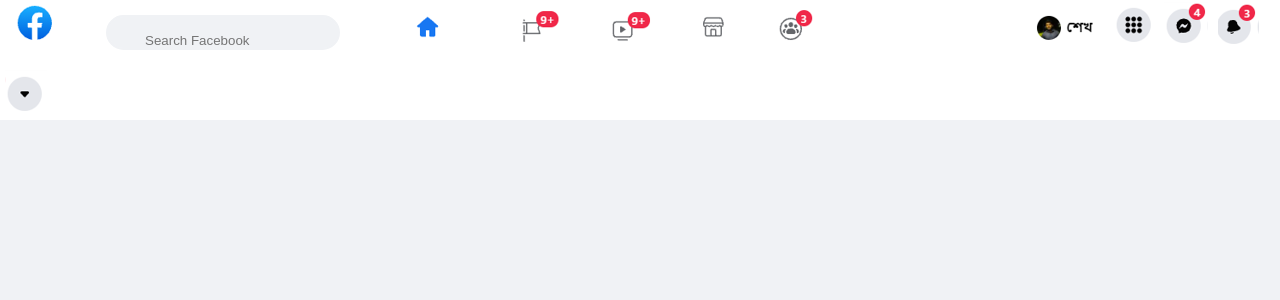
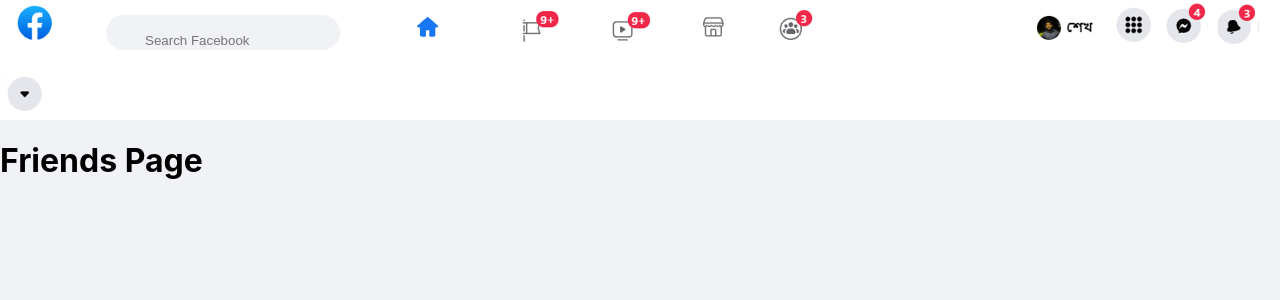
Before and after one commit to Khaair/React-Facebook-Clone, a React (Create React App) app: page /Friends in a window 1280 px wide. Before the commit this address had no page. Shown: the top 300 px of the page. Built offline with nearby package versions, Linux system fonts and the light colour scheme.

Commit message:
facebook

```diff
--- a/src/App.js
+++ b/src/App.js
@@ -2,6 +2,7 @@ import React from "react";
 import { Route, Routes } from "react-router-dom";
 import "./App.css";
 import Account from "./Components/Account";
+import Friends from "./Components/Friends";
 import Gaming from "./Components/Gaming";
 import Groups from "./Components/Groups";
 import Homepage from "./Components/Homepage";
@@ -11,6 +12,7 @@ import Messenger from "./Components/Messenger";
 import Navbar from "./Components/Navbar";
 import Notification from "./Components/Notification";
 import Profile from "./Components/Profile";
+import Saved from "./Components/Saved";
 import Watch from "./Components/Watch";
 
 function App() {
@@ -31,6 +33,8 @@ function App() {
         <Route path="/Messenger" element={<Messenger />} />
         <Route path="/Notification" element={<Notification />} />
         <Route path="/Account" element={<Account />} />
+        <Route path="/Friends" element={<Friends />} />
+        <Route path="/Saved" element={<Saved />} />
       </Routes>
     </div>
   );
--- /dev/null
+++ b/src/Components/Friends.js
@@ -0,0 +1,11 @@
+import React from 'react';
+
+ function Friends() {
+  return (
+    <div>
+        <h1>Friends Page</h1>
+    </div>
+  )
+}
+
+export default Friends
--- a/src/Components/Messenger.js
+++ b/src/Components/Messenger.js
@@ -3,7 +3,7 @@ import React from 'react';
 function Messenger() {
   return(
     <div>
-        <h1>Messenger page</h1>
+        <h1>Messenger</h1>
     </div>
   )
 }
--- /dev/null
+++ b/src/Components/Saved.js
@@ -0,0 +1,11 @@
+import React from 'react';
+
+ function Saved() {
+  return (
+    <div>
+        <h1>Saved Page</h1>
+    </div>
+  )
+}
+
+export default Saved
--- a/src/Components/Sidebar.js
+++ b/src/Components/Sidebar.js
@@ -10,10 +10,10 @@ import "../App.css";
     <li> <Link to="/Profile" className="ll"> <a href><i><img alt='icon' src="img/leftone.PNG" /></i> <span style={{position: 'absolute', padding: '5px'}}>Khairul Islam</span></a> </Link></li>
   </ul>
   <ul>
-    <li><a href><i><img alt='icon' src="img/lefttwo.png" /></i> <span style={{position: 'absolute', padding: '5px'}}>Friends</span></a> </li>
+    <li><Link to="/Friends" className="ll"><a href><i><img alt='icon' src="img/lefttwo.png" /></i> <span style={{position: 'absolute', padding: '5px'}}>Friends</span></a> </Link></li>
   </ul>
   <ul>
-    <li><a href><i><img alt='icon' src="img/leftthree.png" /></i><span style={{position: 'absolute', padding: '5px'}}>Saved</span> </a> </li>
+    <li><Link to="/Saved" className="ll"><a href><i><img alt='icon' src="img/leftthree.png" /></i><span style={{position: 'absolute', padding: '5px'}}>Saved</span> </a> </Link></li>
   </ul>
   <ul>
     <li><a href><i><img alt='icon' src="img/leftfour.png" /></i><span style={{position: 'absolute', padding: '5px'}}>Groups</span> </a> </li>
```
